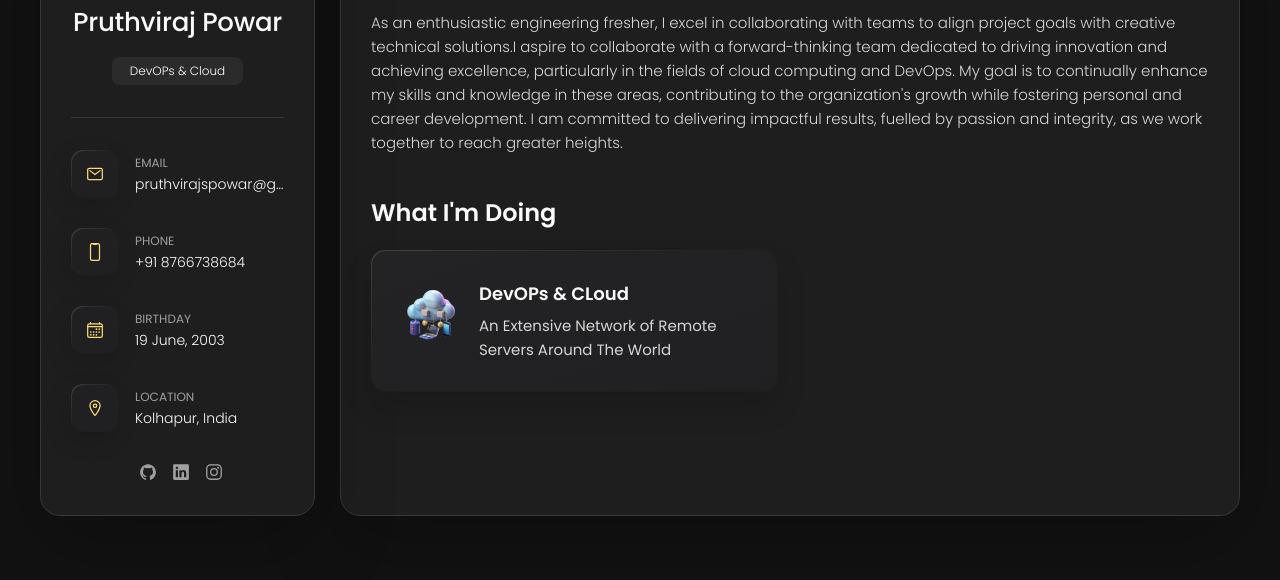
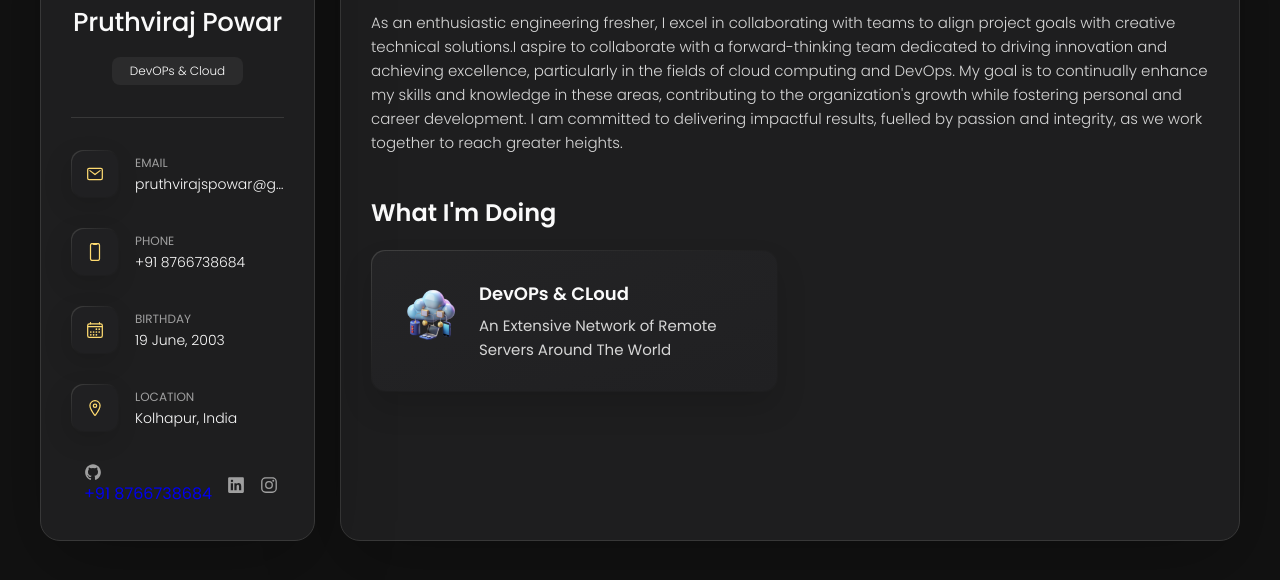
Before and after one commit to pruthvi4488/Portfolio, a plain HTML site: page index.html in a window 1280 px wide. Shown: the part 168-748 px from the top of the page. Drawn offline with nearby package versions, Linux system fonts and the light colour scheme.

Commit message:
index.html

```diff
--- a/index.html
+++ b/index.html
@@ -130,6 +130,7 @@
           <li class="social-item">
             <a href="#" class="social-link">
               <ion-icon name="logo-github"></ion-icon>
+              <a href="tel:+91 8766738684" class="contact-link">+91 8766738684</a>
             </a>
           </li>
 
```
